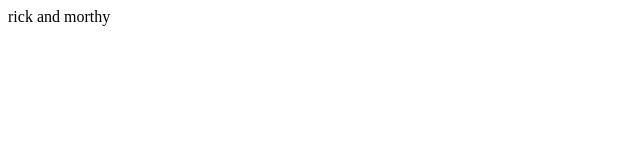
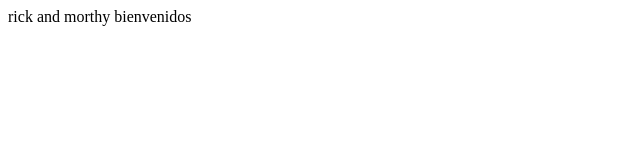
Before and after one commit to paolalopez1996/proyectorick, a plain HTML site: page index.html in a window 1280 px wide. Shown: the whole page, without its empty margins (0-640 px from the left). Drawn offline with Linux system fonts and the light colour scheme; no server answers.

Commit message:
agregue titulo

```diff
--- a/index.html
+++ b/index.html
@@ -9,6 +9,7 @@
 <body>
     <section>
         rick and morthy
+        bienvenidos
     </section>
     <script src="./app.js"  ></script>
 </body>
```
